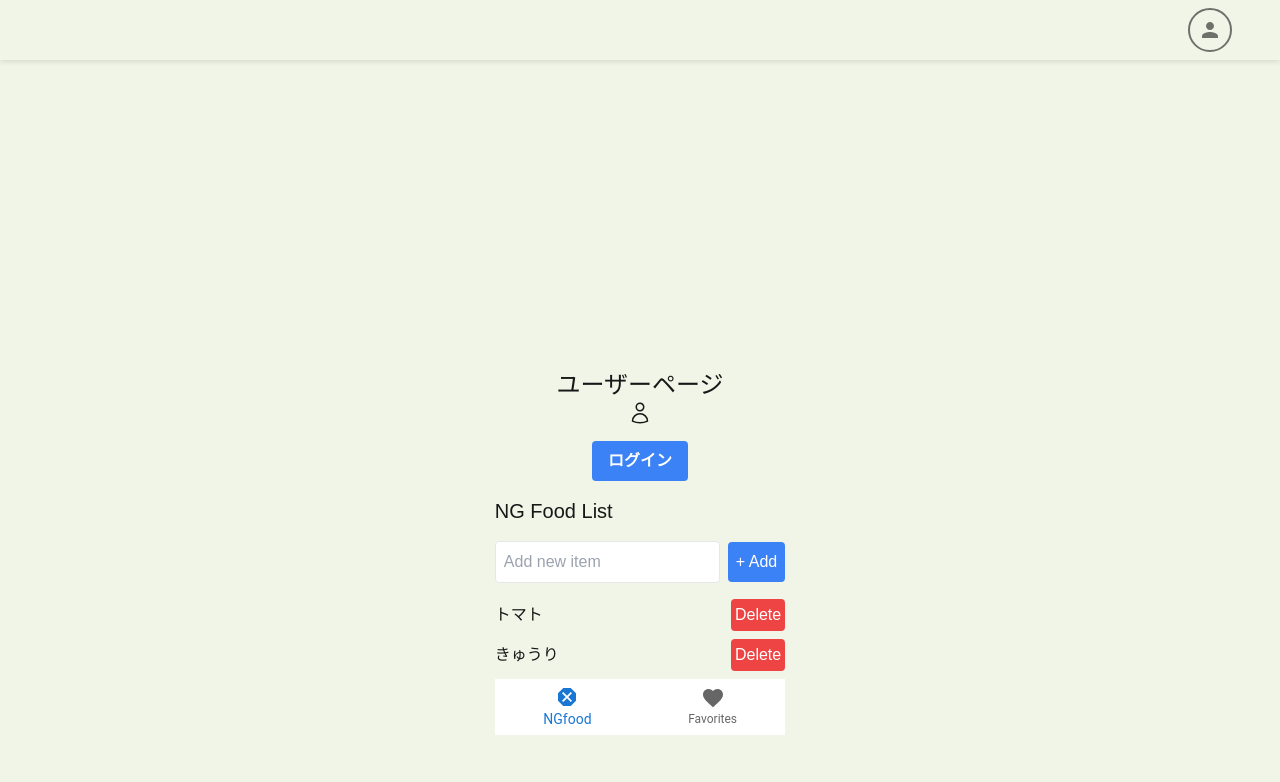
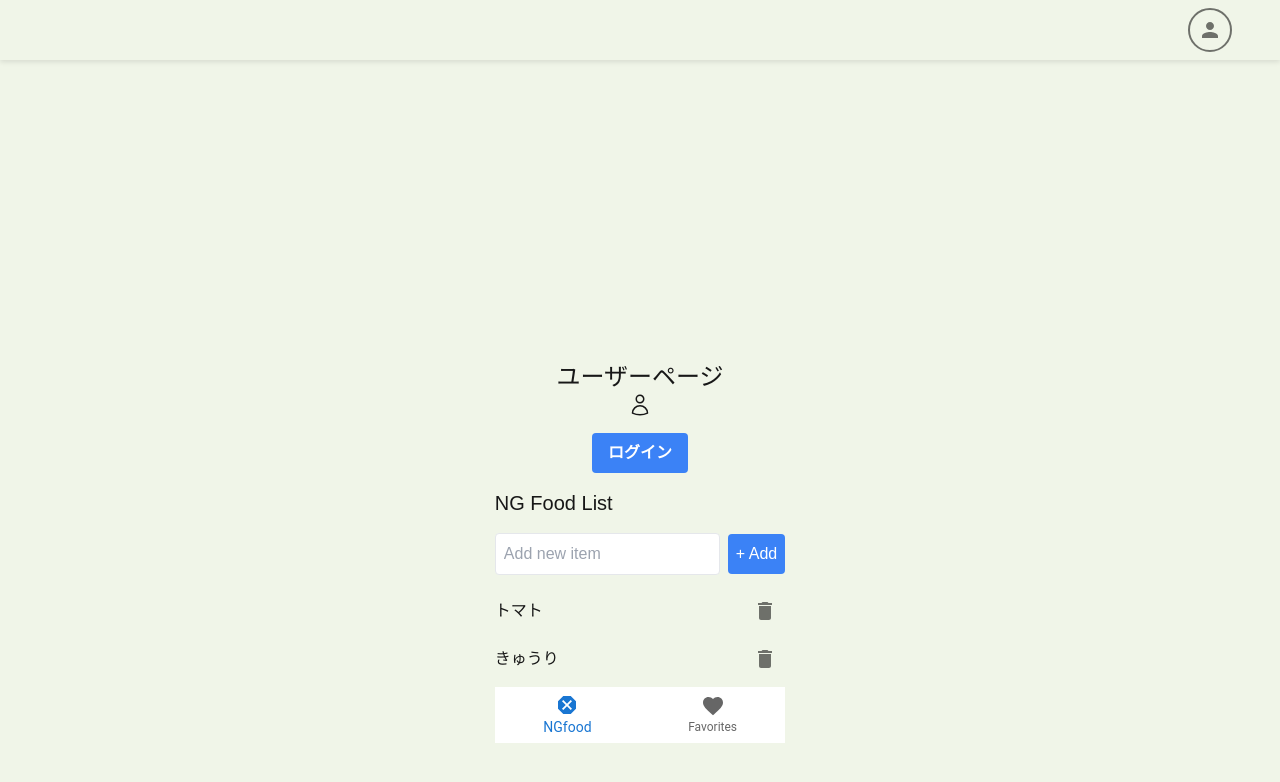
Before and after one commit to takumi-ya/app_for_eg_hackathon, a Next.js app: page /user in a window 1280 px wide. Shown: the top 782 px of the page. Built offline with nearby package versions, Linux system fonts and the light colour scheme.

Commit message:
deleteicon

```diff
--- a/components/NGFoodList.tsx
+++ b/components/NGFoodList.tsx
@@ -1,5 +1,7 @@
 'use client';
+import { IconButton } from '@mui/material';
 import React, { useState } from 'react';
+import DeleteIcon from '@mui/icons-material/Delete';
 
 const NGList = () => {
   const [items, setItems] = useState<string[]>(['トマト', 'きゅうり']);
@@ -63,12 +65,9 @@ const NGList = () => {
         {items.map((item, index) => (
           <li key={index} className='flex justify-between items-center mb-2'>
             {item}
-            <button
-              onClick={() => handleDeleteItem(index)}
-              className='bg-red-500 text-white p-1 rounded'
-            >
-              Delete
-            </button>
+            <IconButton>
+              <DeleteIcon onClick={() => handleDeleteItem(index)} />
+            </IconButton>
           </li>
         ))}
       </ul>
```
